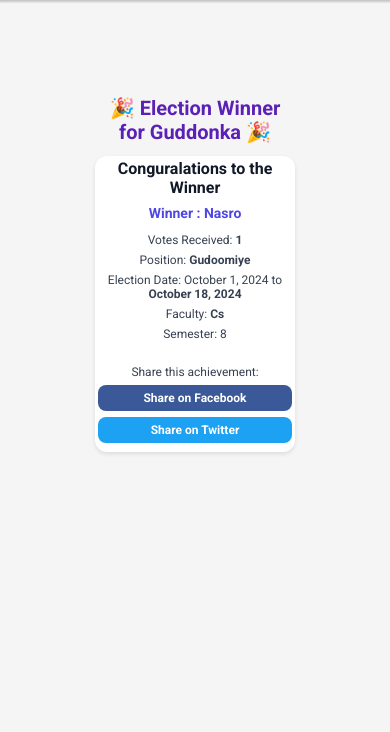
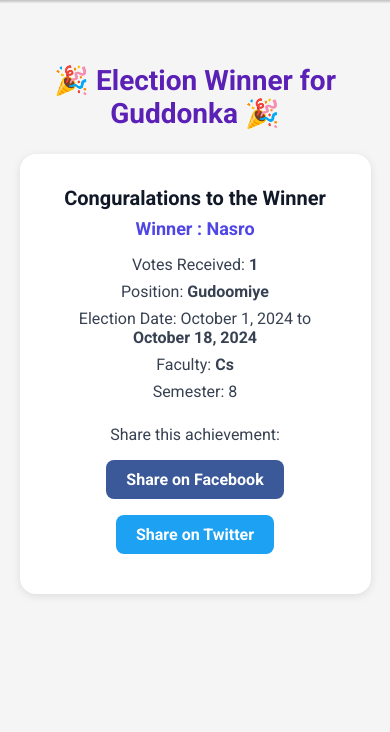
Before and after one commit to faaraxcabdulaahi/Online-Voting-System, a plain HTML site: page components/winner_vote.html in a window 390 px wide. Shown: the part 112-844 px from the top of the page. Drawn offline with Linux system fonts and the light colour scheme.

Commit message:
Fixed some style in component.css in the component folder.

```diff
--- a/components/winner_vote.css
+++ b/components/winner_vote.css
@@ -86,9 +86,9 @@ header {
     width: 90%;
     max-width: 500px;
     margin-inline: auto;
-    padding-top: 6rem; /* Adjusted to create space below the navbar */
+    padding-top: 4rem; /* Adjusted to create space below the navbar */
     text-align: center;
-    font-family: 'Roboto', sans-serif;
+
 }
 
 /* Section content styling */
@@ -165,83 +165,11 @@ a.twitter:hover {
     opacity: 0.9;
 }
 
-/* Responsive adjustments */
-@media (max-width: 768px) {
-    #section-content-container {
-        padding: 20px;
-        margin-top: 16px;
-        border-radius: 12px;
-    }
 
-    h1 {
-        font-size: 22px;
-    }
-
-    h2 {
-        font-size: 18px;
-    }
-
-    h3 {
-        font-size: 16px;
-    }
-
-    p {
-        font-size: 14px;
-    }
-
-    a.facebook,
-    a.twitter {
-        font-size: 14px;
-        padding: 8px 16px;
-    }
-}
-
-@media (max-width: 480px) {
-    #main-content-container {
-        padding-top: 6rem;
-        max-width: 200px;
-    }
-
-    #section-content-container {
-        padding: 3px;
-        margin-top: 12px;
-        box-shadow: 0 2px 4px rgba(0, 0, 0, 0.1);
-    }
-
-    h1 {
-        font-size: 20px;
-    }
-
-    h2 {
-        font-size: 16px;
-    }
-
-    h3 {
-        font-size: 14px;
-        margin-bottom: 12px;
-    }
-
-    p {
-        font-size: 12px;
-        margin-bottom: 6px;
-    }
-
-    /* Share buttons on smaller devices */
-    a.facebook,
-    a.twitter {
-        font-size: 12px;
-        padding: 6px 12px;
-        display: flex;
-        flex-direction: column;
-        margin: 6px auto;
-    }
-}
 /* RESPONSIVE NAVBAR STYLES */
-
 @media (max-width: 768px) {
     header {
-        width: 100%;
-        height: auto;
+        height: auto; /* Allow dynamic height */
     }
 
     .navbar {
@@ -249,7 +177,7 @@ a.twitter:hover {
     }
 
     .hamburger {
-        display: block;
+        display: block; /* Show hamburger menu */
         position: absolute;
         right: 10%;
         cursor: pointer;
@@ -261,11 +189,12 @@ a.twitter:hover {
     }
 
     .nav-links {
+        display: flex;
+        flex-direction: column;
+        align-items: flex-start;
         margin-top: 7rem;
         font-size: 1rem;
         width: 100%;
-        flex-direction: column;
-        align-items: flex-start;
         gap: 10px;
         font-weight: 800;
         position: fixed;
@@ -280,11 +209,11 @@ a.twitter:hover {
     }
 
     .nav-links a {
-        margin-left: 2rem;
+        margin-left: 2rem; /* Maintain spacing for links */
     }
 
     .nav-links[data-visible="false"] {
-        transform: translateY(-200%);
+        transform: translateY(-200%); /* Hide off-screen */
     }
 
     .hamburger i[data-visible="true"] {
@@ -298,8 +227,7 @@ a.twitter:hover {
 
 @media (min-width: 768px) and (max-width: 1024px) {
     header {
-        width: 100%;
-        height: auto;
+        height: auto; /* Allow dynamic height */
     }
 
     .navbar {
@@ -307,7 +235,7 @@ a.twitter:hover {
     }
 
     .hamburger {
-        display: block;
+        display: block; /* Show hamburger menu */
         position: absolute;
         right: 10%;
         cursor: pointer;
@@ -319,11 +247,12 @@ a.twitter:hover {
     }
 
     .nav-links {
+        display: flex; /* Display as flex */
+        flex-direction: column; /* Stack items vertically */
+        align-items: flex-start; /* Align items to the left */
         margin-top: 7rem;
         font-size: 1rem;
         width: 100%;
-        flex-direction: column;
-        align-items: flex-start;
         gap: 10px;
         font-weight: 800;
         position: fixed;
@@ -338,11 +267,11 @@ a.twitter:hover {
     }
 
     .nav-links a {
-        margin-left: 2rem;
+        margin-left: 2rem; /* Maintain spacing for links */
     }
 
     .nav-links[data-visible="false"] {
-        transform: translateY(-200%);
+        transform: translateY(-200%); /* Hide off-screen */
     }
 
     .hamburger i[data-visible="true"] {
```
